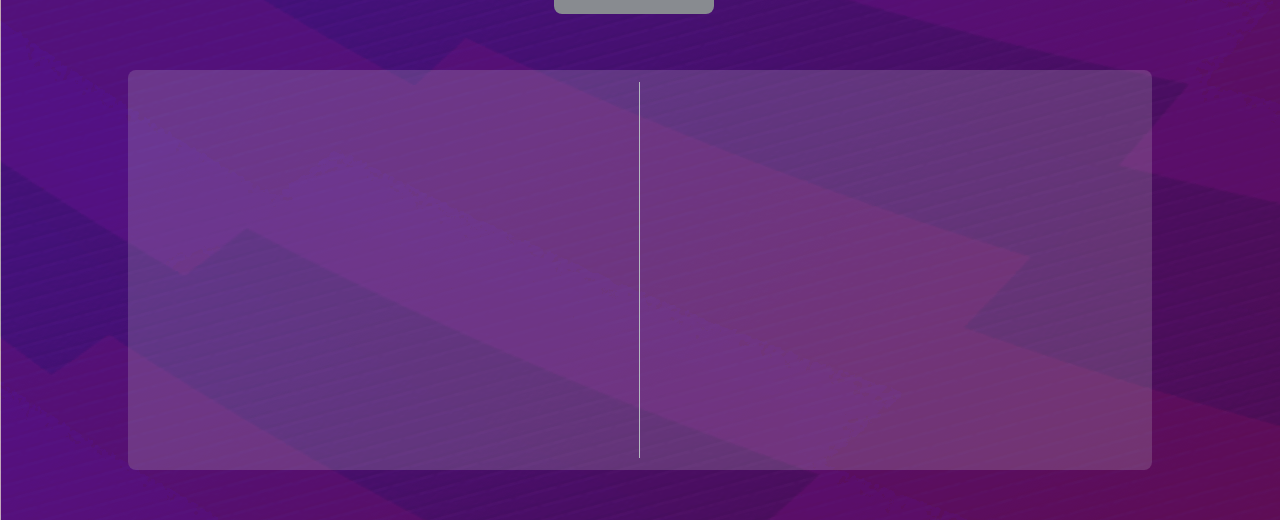
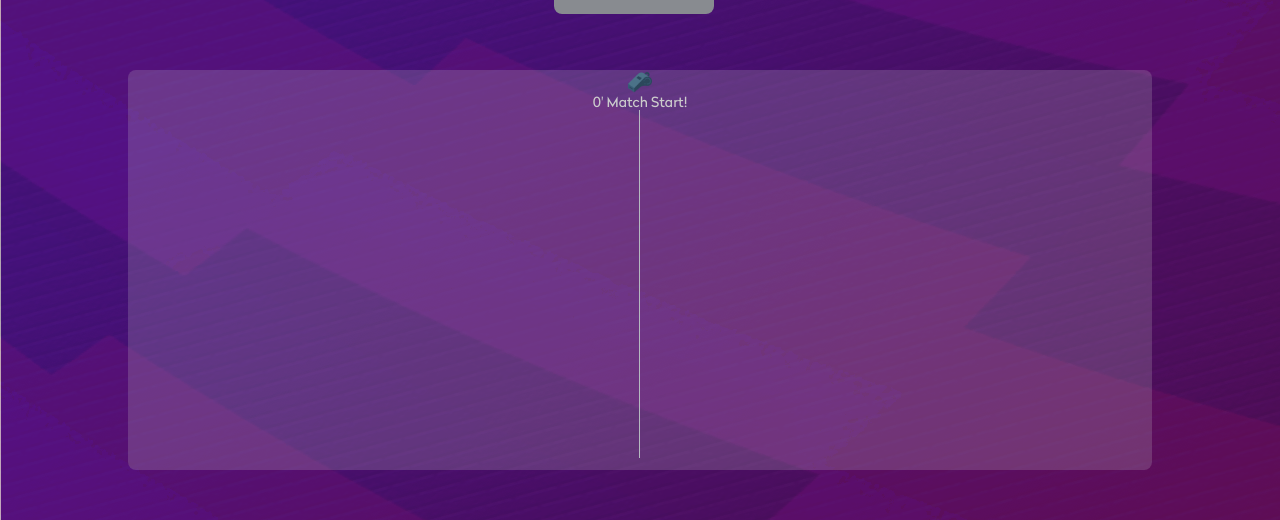
Before and after one commit to estebanCastaneira/epl_scoreboard, a React (Vite) app: page / in a window 1280 px wide. Both pictures are taken after a click on the button "Start Match". Shown: the part 242-762 px from the top of the page. Built offline with nearby package versions, Linux system fonts and the light colour scheme.

Commit message:
Match start incidence working propperly

```diff
--- a/src/components/display/Display.jsx
+++ b/src/components/display/Display.jsx
@@ -4,7 +4,7 @@ import { useSelector } from "react-redux"
 function Display() {
   const eveIncidences = useSelector((state) => state.incidences.home.incidences)
   const livIncidences = useSelector((state) => state.incidences.away.incidences)
-  const startMatch = useSelector((state) => state.time)
+  const { isStarted } = useSelector((state) => state.time)
 
   const [homeInc, setHomeInc] = useState([])
   const [awayInc, setAwayInc] = useState([])
@@ -12,10 +12,27 @@ function Display() {
   useEffect(() => {
     setHomeInc(eveIncidences)
     setAwayInc(livIncidences)
-    console.log(eveIncidences, livIncidences)
   }, [eveIncidences, livIncidences])
   return (
-    <div className="h-[38vh] sm:h-[50vh] w-[90%] sm:w-[80%] p-3 flex justify-around bg-white bg-blur-lg bg-opacity-20 rounded-lg overscroll-y-contain overflow-auto">
+    <div
+      className={`h-[38vh] sm:h-[50vh] w-[90%] sm:w-[80%] pb-3 px-3 flex justify-around bg-white bg-blur-lg bg-opacity-20 rounded-lg overscroll-y-contain overflow-auto relative text-white text-xs sm:text-sm ${
+        isStarted ? "pt-10" : "pt-3"
+      }`}
+    >
+      <div
+        className={`flex flex-col items-center z-10 justify-center absolute top-0 ${
+          !isStarted && "hidden"
+        }`}
+      >
+        <img
+          className="w-6"
+          src="/icons/whistle.png"
+          alt="whistle icon"
+          typeof="png"
+        />
+        <p>0' Match Start!</p>
+      </div>
+
       <div className="border-r border-slate-200 w-[100%]">
         {/* {homeInc.map((inc, i) => (
           <p key={i}>inc</p>
--- a/src/redux_config/timeSlice.js
+++ b/src/redux_config/timeSlice.js
@@ -5,6 +5,7 @@ const initialState = {
   secondHalf: 5400,
   injuryTime: 0,
   time: 0,
+  isStarted: false,
   isFirstHalf: false,
   isSecondHalf: false,
   isHalfTime: false,
@@ -23,7 +24,7 @@ const timeSlice = createSlice({
   initialState,
   reducers: {
     firstHalf(state) {
-      return { ...state, isFirstHalf: true }
+      return { ...state, isFirstHalf: true, isStarted: true }
     },
     updateTimer(state) {
       const interval = 60
```
